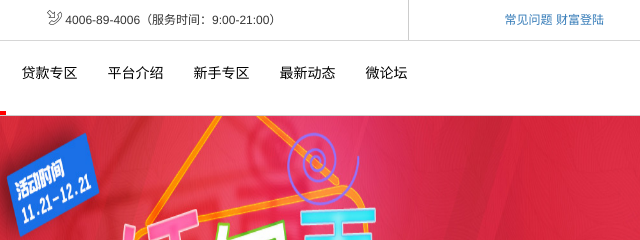
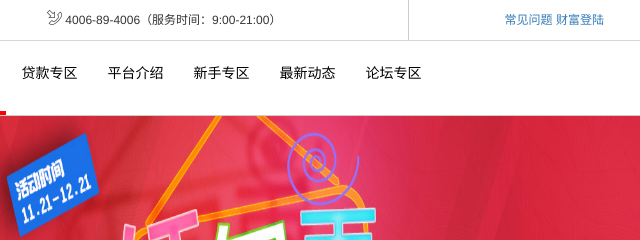
Before and after one commit to luoxiaoqi821/wjs, a plain HTML site: page weijinsuo/index.html in a window 1280 px wide. Shown: the top 240 px of the page, 329-969 px from the left. Drawn offline with nearby package versions, Linux system fonts and the light colour scheme; files whose address does not match are found by name.

Commit message:
修改论坛专区1.0

```diff
--- a/weijinsuo/index.html
+++ b/weijinsuo/index.html
@@ -88,7 +88,7 @@
               <li><a href="#">平台介绍</a></li>
               <li><a href="#">新手专区</a></li>
               <li><a href="#">最新动态</a></li>
-              <li><a href="#">微论坛</a></li>
+              <li><a href="#">论坛专区</a></li>
             </ul>
             <ul class="nav navbar-nav navbar-right hidden-xs hidden-sm">
               <li><a href="#">个人中心</a></li>
```
